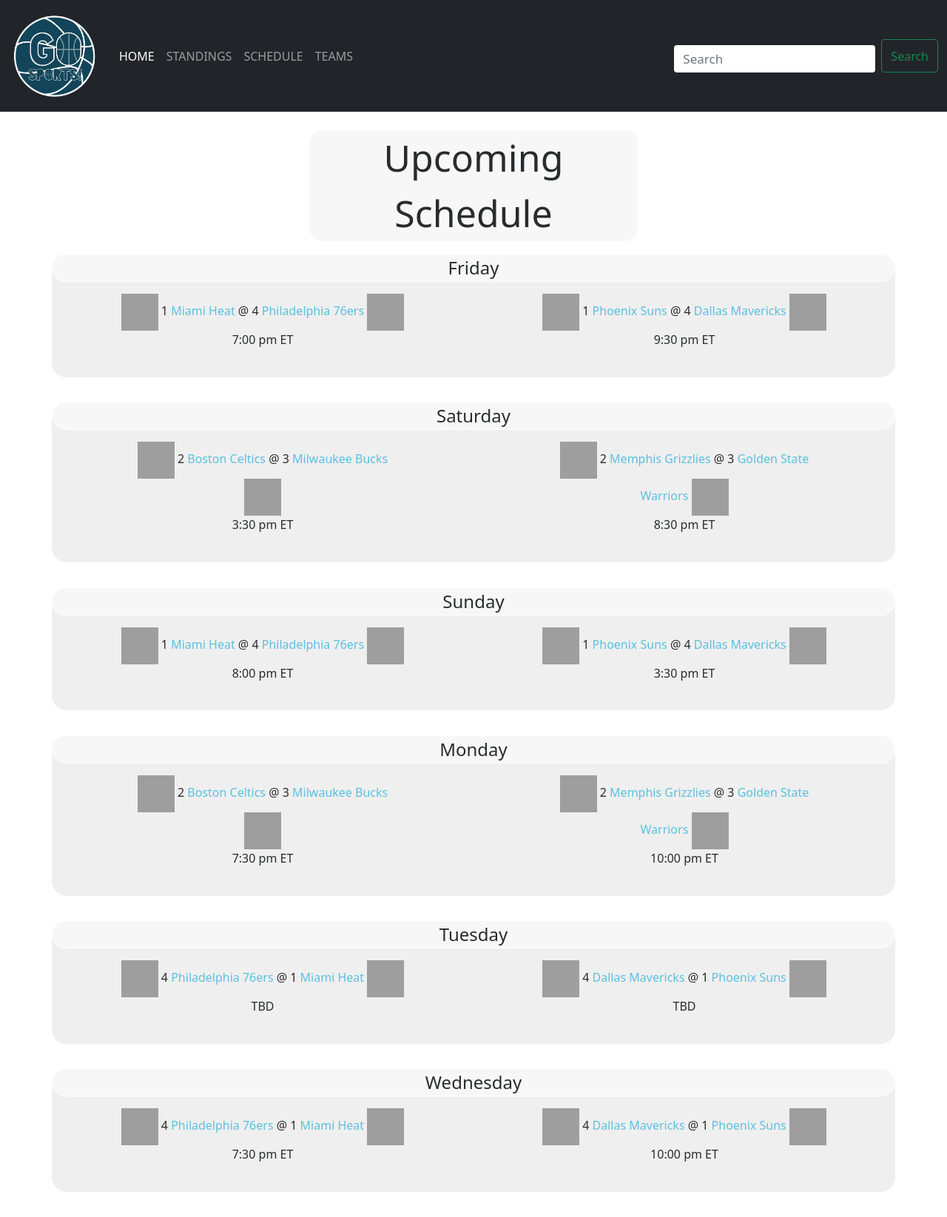
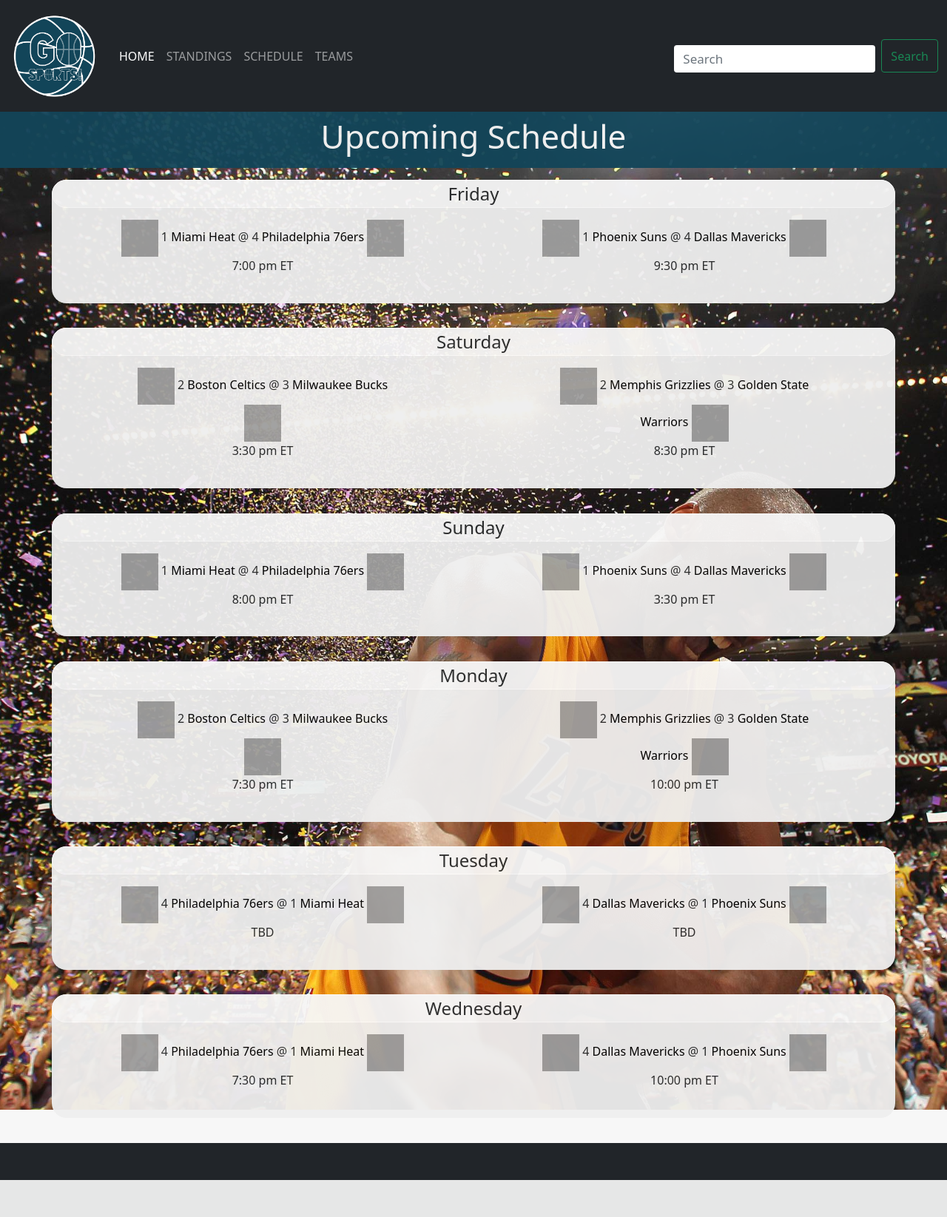
Before and after one commit to sjdefran1/GoSports, a Django app: page /schedule/ in a window 1280 px wide. Shown: the whole page at 74% size. After the commit the page ends 1595 px from the top, so only its background shows below. Run offline with Django 4.2, Linux system fonts and the light colour scheme; data comes from the database, SQL or seed files in the repository; both versions use the stored data as it was after the commit; grey boxes are pictures that could not be loaded.

Commit message:
team colored tables on team pages, schedule has kobe now

```diff
--- a/Site/GoSports/models.py
+++ b/Site/GoSports/models.py
@@ -45,6 +45,7 @@ class Teams(models.Model):
     index = models.IntegerField(blank=True, null=True)
     name = models.TextField(db_column='TEAM_NAME', blank=True, null=True)  # 'Boston Celtics'
     team_id = models.IntegerField(primary_key=True, db_column='TEAM_ID', blank=True, null=False)  # '1610612737'
+    color = models.TextField(db_column='TEAM_COLOR', blank=True, null=True)  # 'Boston Celtics'
 
     class Meta:
         managed = True
--- a/Site/GoSports/static/styling.css
+++ b/Site/GoSports/static/styling.css
@@ -1,5 +1,16 @@
 * {
   box-sizing: border-box;
+}
+a {
+  text-decoration: none;
+}
+a:link:hover {
+  color: #5bc0de;
+}
+a:visited:hover {
+  color: #5bc0de;
+
+
 }
 
 .Header {
--- a/Site/templates/home.html
+++ b/Site/templates/home.html
@@ -49,6 +49,10 @@
         border-right: 5px solid black;
         font-size: 18pt;
     }
+
+    #games-today {
+
+    }
 </style>
 <div class="container">
 <div class="row" style="background-color: #DDDCDC; margin-bottom: 2%; border-radius: 1.25rem;">
@@ -62,7 +66,7 @@
 </div>
 
 
-<div class="container" style="justify-content: space-between;">
+<div id="games-today" class="container" style="justify-content: space-between;">
     <div class="row justify-content-end">
     {% for game in games_today %}
         <div class="col" style="text-align: center;">
--- a/Site/templates/players.html
+++ b/Site/templates/players.html
@@ -20,6 +20,9 @@
         margin-top:13%;
 
     }
+    #stats th {
+        background-color: {{player.team_id.color}}
+    }
 
 </style>
 
@@ -41,7 +44,7 @@
 
 <h3 style="text-align: center; font-size: 24pt;"><span><u>Career</u></span></h3>
 
-<table class="rosterTable">
+<table id="stats" class="rosterTable">
     <tr>
         <th>Season</th>
         <th>Age</th>
--- a/Site/templates/schedule.html
+++ b/Site/templates/schedule.html
@@ -5,10 +5,19 @@
 <style>
   a {
     text-decoration: none;
-    color: #5bc0de;
+    color: black;
   }
   a:hover {
     text-decoration: underline;
+  }
+
+  body {
+    background-image: url("{% static 'kobe.jpg' %}");
+    background-color: #f7f7f7; /* Used if the image is unavailable */
+    height: 1500px; /* You must set a specified height */
+    background-position: center; /* Center the image */
+    background-repeat: no-repeat; /* Do not repeat the image */
+    background-size: cover;
   }
 
   h1 {
@@ -27,6 +36,11 @@
     background-color: #efefef;
     border-radius: 1.25rem;
     margin-bottom: 3%;
+    opacity: 95%;
+  }
+
+  .row:hover{
+    opacity: 100%;
   }
 
   p {
@@ -52,20 +66,31 @@
   }
 
   #upcoming {
-    border: 1px solid white;
-    border-radius: 1.25rem;
+    /*border-radius: 1.25rem;*/
+    opacity: 95%;
+    background-color: #124559;
+    color: #f7f7f7;
+    font-size: 44px;
+    padding-bottom: 10px;
+    /*margin-right: 30%;*/
+    /*margin-left: 30%;*/
 
-    background-color: #f7f7f7;
-    color: #292b2c;
-    font-size: 50px;
-    margin-right: 30%;
-    margin-left: 30%;
+  }
+
+  #footer {
+    border: 1px solid #212529;
+    background-color: #212529;
+
+  }
+
+  #schedule {
+
   }
 
 </style>
-<br>
-<div class="container">
-  <p id="upcoming" class="font-weight-light" style="text-align: center;">Upcoming Schedule</p>
+<p id="upcoming" class="font-weight-light" style="text-align: center;">Upcoming Schedule</p>
+
+<div class="container" id="schedule">
 
     {% for day , games in games_by_day.items %}
 
@@ -99,4 +124,5 @@
     {% endfor %}
 
 </div>
+<p id="footer"> <br><br> </p>
 {% endblock %}
--- /dev/null
+++ b/backend/db_scripts/colors.json
@@ -0,0 +1 @@
+{"1610612737": "#E03A3E", "1610612738": "#007A33", "1610612751": "#000000", "1610612766": "#1D1160", "1610612741": "#CE1141", "1610612739": "#860038", "1610612742": "#00538C", "1610612743": "#0E2240", "1610612765": "#C8102E", "1610612744": "#1D428A", "1610612745": "#CE1141", "1610612754": "#002D62", "1610612746": "#C8102E", "1610612747": "#552583", "1610612763": "#5D76A9", "1610612748": "#98002E", "1610612749": "#00471B", "1610612750": "#0C2340", "1610612740": "#0C2340", "1610612752": "#006BB6", "1610612760": "#007AC1", "1610612753": "#0077C0", "1610612755": "#006BB6", "1610612756": "#1D1160", "1610612757": "#E03A3E", "1610612758": "#5A2D81", "1610612759": "#C4CED4", "1610612761": "#CE1141", "1610612762": "#002B5C", "1610612764": "#002B5C"}
--- a/backend/utils/team_player_api.py
+++ b/backend/gs_api/team_player_api.py
@@ -8,8 +8,6 @@
  most recent season stats for a player
 
 """
-
-
 
 # used for time.sleep()
 import time
@@ -179,6 +177,7 @@ def team_season_stats(teamID):
     team_stats = team_stats.iloc[-1]
     return team_stats
 
+
 # returns last n years of TEAM stats
 def last_n_years(teamID, n):
     gathered = False
```
Also changed, not shown: other parts of Site/GoSports/static/styling.css (+17 -15 lines), Site/templates/standings.html (+8 -1 lines), Site/templates/teams.html (+18 -4 lines), backend/db_scripts/colors.py (added, +34 -0 lines), backend/db_scripts/team_table.py (+7 -3 lines), Site/GoSports/static/goats.jpg (added), Site/GoSports/static/goats2.png (added), Site/GoSports/static/kobe.jpg (added), backend/db_scripts/gosports_nba_api.db, backend/gs_api/__init__.py (added), backend/gs_api/game_api.py (renamed from backend/utils/game_api.py), backend/gs_api/util.py (renamed from backend/utils/util.py), backend/utils/gosports_nba_api.db (deleted).
